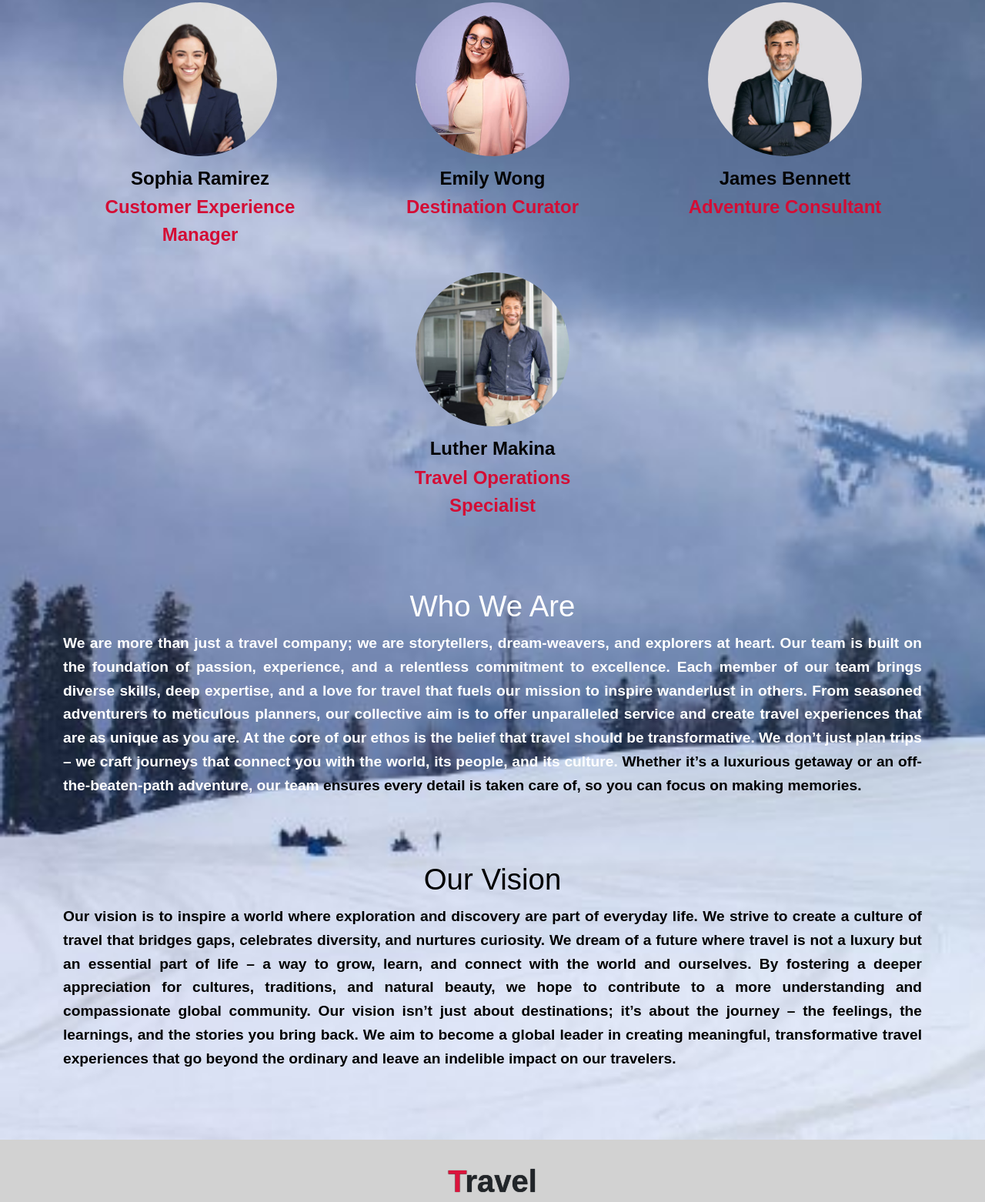
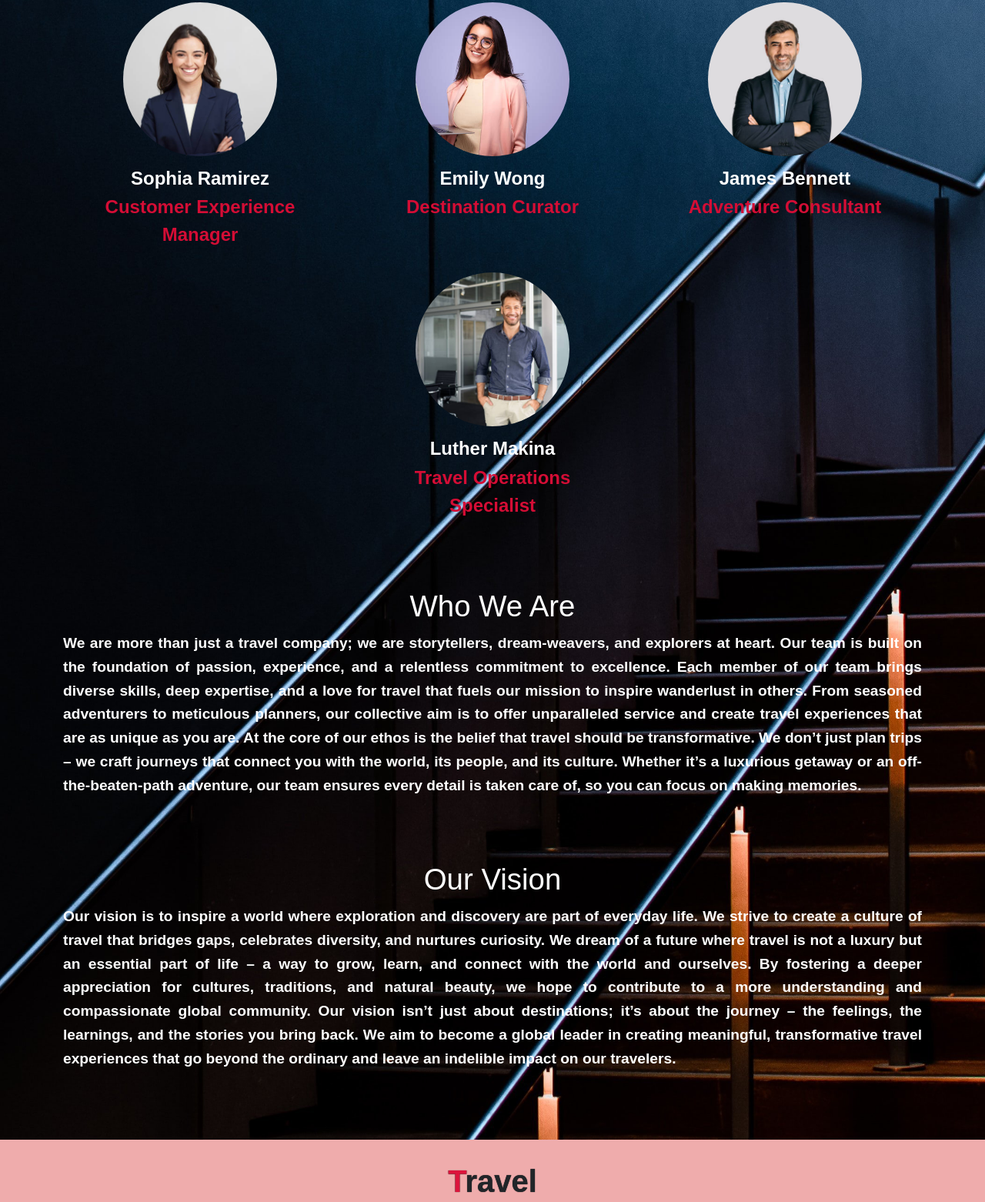
Before and after one commit to saadiyah697/Voyage.github, a plain HTML site: page Travel Website/index.html in a window 1280 px wide. Shown: the part 7871-9433 px from the top of the page at 77% size. Drawn offline with nearby package versions, Linux system fonts and the light colour scheme.

Commit message:
Front-end

```diff
--- a/Travel Website/index.html
+++ b/Travel Website/index.html
@@ -694,25 +694,25 @@
         <!-- Team Member 1 -->
         <div class="col-md-3 team-member">
           <img src="./images/team1.jpg" alt="Ben Ashley" class="team-img">
-          <h4>Sophia Ramirez</h4>
+          <h4 style="color: white;">Sophia Ramirez</h4>
           <p> Customer Experience Manager</p>
         </div>
         <!-- Team Member 2 -->
         <div class="col-md-3 team-member">
           <img src="./images/team2.jpg" alt="Amanda Nguyen" class="team-img">
-          <h4>Emily Wong</h4>
+          <h4 style="color: white;">Emily Wong</h4>
           <p>Destination Curator</p>
         </div>
         <!-- Team Member 3 -->
         <div class="col-md-3 team-member">
           <img src="./images/team3.jpg" alt="Amy Deschamps" class="team-img">
-          <h4>James Bennett</h4>
+          <h4 style="color: white;">James Bennett</h4>
           <p> Adventure Consultant</p>
         </div>
         <!-- Team Member 4 -->
         <div class="col-md-3 team-member">
           <img src="./images/team4.jpg" alt="Luther Makina" class="team-img">
-          <h4>Luther Makina</h4>
+          <h4 style="color: white;">Luther Makina</h4>
           <p>Travel Operations Specialist</p><br>
         </div>
       </div>
@@ -726,14 +726,14 @@
       <p style="color: white; stroke: black;">
         We are more than just a travel company; we are storytellers, dream-weavers, and explorers at heart. Our team is built on the foundation of passion, experience, and a relentless commitment to excellence.
         Each member of our team brings diverse skills, deep expertise, and a love for travel that fuels our mission to inspire wanderlust in others. From seasoned adventurers to meticulous planners, our collective aim is to offer unparalleled service and create travel experiences that are as unique as you are.
-        At the core of our ethos is the belief that travel should be transformative. We don’t just plan trips – we craft journeys that connect you with the world, its people, and its culture. <span style="color: black;"> Whether it’s a luxurious getaway or an off-</span>the-beaten-path adventure, our team <span style="color: black;"> ensures every detail is taken care of, so you can focus on making memories.</span>
+        At the core of our ethos is the belief that travel should be transformative. We don’t just plan trips – we craft journeys that connect you with the world, its people, and its culture. Whether it’s a luxurious getaway or an off-the-beaten-path adventure, our team ensures every detail is taken care of, so you can focus on making memories.
       </p><br>
     </div>
 
 
     <div class="about-item">
-      <h2>Our Vision</h2>
-      <p>
+      <h2 style="color: white;">Our Vision</h2>
+      <p style="color: white;">
         Our vision is to inspire a world where exploration and discovery are part of everyday life. We strive to create a culture of travel that bridges gaps, celebrates diversity, and nurtures curiosity.
 
 We dream of a future where travel is not a luxury but an essential part of life – a way to grow, learn, and connect with the world and ourselves. By fostering a deeper appreciation for cultures, traditions, and natural beauty, we hope to contribute to a more understanding and compassionate global community.
--- a/Travel Website/style.css
+++ b/Travel Website/style.css
@@ -742,7 +742,7 @@ body {
 .about {
     padding: 50px 20px;
     font-family: Arial, sans-serif;
-    background: url(./images/about\ us\ \(1\).jpg);
+    background: url(./images/subway-stairs-4950141.jpg);
     background-repeat: no-repeat;
     background-size: cover;
     margin-bottom: 0;
@@ -832,7 +832,7 @@ body {
     width: 100%;
     margin-top: 0px;
     text-align: center;
-    background: rgb(210, 210, 210);
+    background: rgb(239, 172, 172);
 }
 #footer h1{
     font-weight: 600;
```
Also changed, not shown: Travel Website/images/building.jpg (added), Travel Website/images/subway-stairs-4950141.jpg (added).
